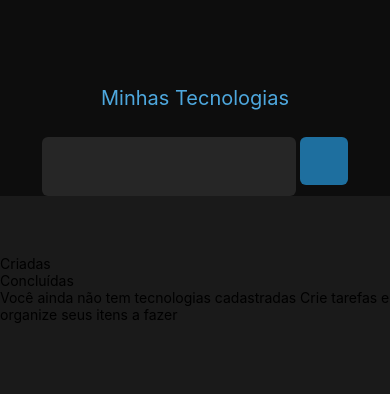
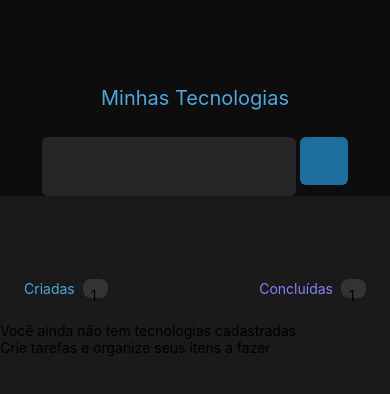
Before and after one commit to Robson-William/pdm-atividade-individual-01, a React Native app: screen / in a window 390 px wide. Shown: the top 394 px of the page. Built offline with nearby package versions, Linux system fonts and the light colour scheme.

Commit message:
Adicionando styles ao subHeader

```diff
--- a/src/screens/MyTech/MyTech.tsx
+++ b/src/screens/MyTech/MyTech.tsx
@@ -15,12 +15,23 @@ export default function MyTech(){
 
             <View style={styles.listBody}>
                 <View style={styles.subHeader}>
-                    <Text>Criadas</Text>
-                    <Text>Concluídas</Text>
+                    <View style={styles.subHeaderSpan}>
+                        <Text style={styles.subHeaderText}>Criadas</Text>
+                        <View style={styles.counter}>
+                            <Text>1</Text>
+                        </View>
+                    </View>
+                    <View style={styles.subHeaderSpan}>
+                        <Text style={[styles.subHeaderText, {color: '#8284FA'}]}>Concluídas</Text>
+                        <View style={styles.counter}>
+                            <Text>1</Text>
+                        </View>
+                    </View>
                 </View>
 
                 <View>
-                    <Text>Você ainda não tem tecnologias cadastradas Crie tarefas e organize seus itens a fazer</Text>
+                    <Text>Você ainda não tem tecnologias cadastradas</Text>
+                    <Text>Crie tarefas e organize seus itens a fazer</Text>
                 </View>
             </View>
         </>
--- a/src/screens/MyTech/styles.ts
+++ b/src/screens/MyTech/styles.ts
@@ -37,7 +37,24 @@ const styles = StyleSheet.create({
         flex: 3
     },
     subHeader: {
-
+        flexDirection: 'row',
+        justifyContent: 'space-between',
+        margin: 24
+    },
+    subHeaderSpan: {
+        flexDirection: 'row',
+        alignItems:'center',
+        gap: 8
+    },
+    subHeaderText: {
+        color: themes.colors.blue
+    },
+    counter: {
+        backgroundColor: themes.colors.gray_400,
+        width: 25,
+        height: 19,
+        padding: 8,
+        borderRadius: 8
     },
     tech: {
 
```
